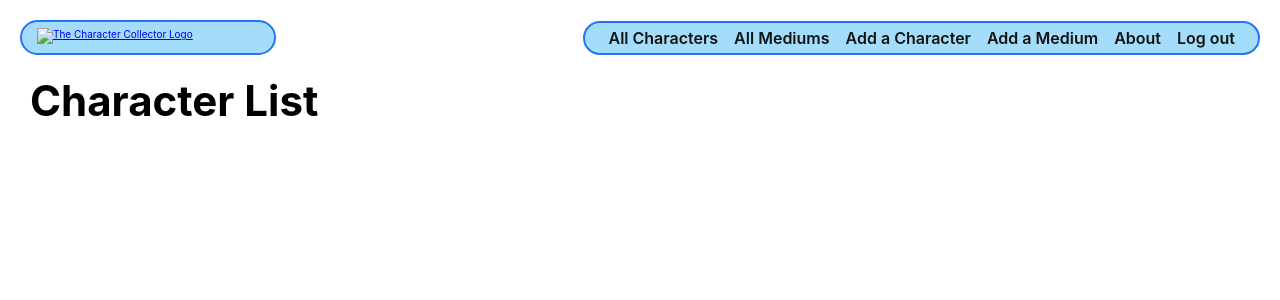
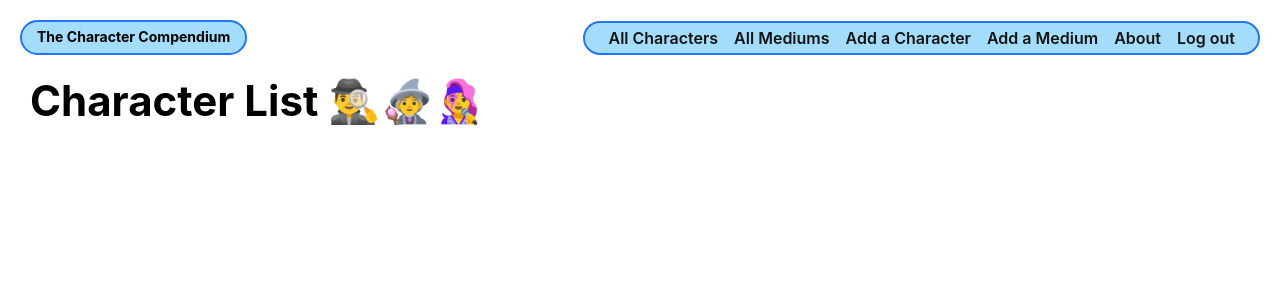
Before and after one commit to jlandis320/character-collector, a Django app: page /characters/ in a window 1280 px wide. Shown: the top 300 px of the page. Run offline with Django 4.2, Linux system fonts and the light colour scheme; the visitor is signed in with stand-in values (Sample User, id 1); data that the repository does not hold is empty.

Commit message:
replaces imgs with emojis

```diff
--- a/main_app/static/css/base.css
+++ b/main_app/static/css/base.css
@@ -184,6 +184,7 @@ nav li {
   /* visual fix to help align logo */
   .header-logo-container {
     padding-top: 3px;
+    width: fit-content;
   }
 
   nav {
@@ -196,9 +197,7 @@ nav li {
     flex-wrap: nowrap;
   }
 
-  .header-logo-container {
-    width: 213px;
-  }
+
 
   .page-header h1 {
     font-size: var(--font-xtreme);
@@ -251,7 +250,7 @@ nav li {
   .header-logo-container {
     /* visual fix to help align logo */
     padding-top: 6px;
-    width: 256px;
+    width: fit-content;
     height: 35px;
   }
 
--- a/main_app/templates/about.html
+++ b/main_app/templates/about.html
@@ -4,7 +4,7 @@
 <h1>About the Character Collector</h1>
 <hr />
 <p class="page-content">
-  I like my characters sopping wet
+  Keep track of your favorite fictional fellows in the Character Compendium! You can add characters, the titles they appear in, and the mediums that they live in!
 </p>
 
 {% endblock content%}
--- a/main_app/templates/base.html
+++ b/main_app/templates/base.html
@@ -8,7 +8,7 @@
   <link
     rel="shortcut icon"
     type="image/png"
-    href="{% static 'images/bugs.png' %}"
+    href="{% static 'images/favicon.ico' %}"
   >
   <title>Character Collector</title>
   <link rel="stylesheet" type="text/css" href="{% static 'css/base.css' %}">
@@ -17,14 +17,9 @@
 </head>
 <body>
   <header>
-    <div class="header-logo-container">
-      <a href="/">
-        <img
-          src=""
-          alt="The Character Collector Logo"
-        >
+      <a href="/" style="text-align:center;text-decoration:none;color:black;font-size:larger">
+        <h3 class="header-logo-container">The Character Compendium</h3>
       </a>
-    </div>
     <nav>
       <ul>
         {% if user.is_authenticated %}
--- a/main_app/templates/characters/index.html
+++ b/main_app/templates/characters/index.html
@@ -7,11 +7,8 @@
 {% endblock %} {% block content %}
 
 <section class="page-header">
-  <h1>Character List</h1>
-  <img src="" />
-  <img src="" />
-  <img src="" />
-  <img src="" />
+  <h1>Character List 🕵️‍♂️🧙‍♀️👩‍🎤</h1>
+
 </section>
 
 <section class="card-container">
@@ -20,7 +17,6 @@
     <a href="/characters/{{ character.id }}">
       <div class="card-content">
         <div class="card-img-container">
-          <img src="" alt="a picture of a character" />
         </div>
         <h2 class="card-title">{{ character.name }}</h2>
         <p>Age: {{ character.age }}</p>
--- a/main_app/templates/home.html
+++ b/main_app/templates/home.html
@@ -8,9 +8,6 @@
 {% block content %}
 
 <section class="logo-container">
-  <div class="character-container">
-    <img src="{% static 'images/header-logo.png' %}" alt="Choose Your Character" />
-  </div>
   <img
     src="{% static 'images/header-logo.png' %}"
     alt="Character Collector Logo"
--- a/main_app/templates/main_app/character_confirm_delete.html
+++ b/main_app/templates/main_app/character_confirm_delete.html
@@ -4,8 +4,7 @@
 {% block content %}
 
 <div class="page-header">
-  <h1>Delete Character?</h1>
-  <img src="{% static '' %}" alt="placeholder"/>
+  <h1>Delete Character? 😵</h1>
 </div>
 <h2>Are you sure you want to delete {{ character.name }}?</h2>
 
--- a/main_app/templates/main_app/character_form.html
+++ b/main_app/templates/main_app/character_form.html
@@ -11,9 +11,8 @@
   {% if character %}
   <h1>Edit {{character.name}}</h1>
   {% else %}
-  <h1>Add a Character</h1>
+  <h1>Add a Character 👥</h1>
   {% endif %}
-  <img src="{% static '' %}" alt="placeholder img"/>
 </div>
 {% comment %}
   Leaving the action empty makes the form post to the same url used to display it
--- a/main_app/templates/main_app/medium_confirm_delete.html
+++ b/main_app/templates/main_app/medium_confirm_delete.html
@@ -4,8 +4,7 @@
 {% block content %}
 
 <div class="page-header">
-  <h1>Delete Medium?</h1>
-  <img src="{% static 'images/nerd-cat.svg' %}" alt="A cat using a computer"/>
+  <h1>Delete Medium? 🤕</h1>
 </div>
 <h2>Are you sure you want to delete {{ object.name }}?</h2>
 
--- a/main_app/templates/main_app/medium_form.html
+++ b/main_app/templates/main_app/medium_form.html
@@ -8,11 +8,10 @@
 {% block content %}
 <div class="page-header">
   {% if object %}
-    <h1>Edit {{object.name}}</h1>
+    <h1>Edit {{object.medium}} 👾🎭📚</h1>
   {% else %}
-    <h1>Add a Medium</h1>
+    <h1>Add a Medium 👾🎭📚</h1>
   {% endif %}
-  <img src="{% static 'images/nerd-cat.svg' %}" alt="A cat using a computer"/>
 </div>
 <form action="" method="post" class="form-container" autocomplete="off">
   {% csrf_token %}
--- a/main_app/templates/main_app/medium_list.html
+++ b/main_app/templates/main_app/medium_list.html
@@ -12,11 +12,7 @@
 {% block content %}
 
 <section class="page-header">
-  <h1>All Mediums</h1>
-  <img src="{% static 'images/string.svg' %}" alt="A ball of string" />
-  <img src="{% static 'images/mouse.svg' %}" alt="A mouse" />
-  <img src="{% static 'images/post.svg' %}" alt="A scratching post" />
-  <img src="{% static 'images/fish.svg' %}" alt="A fishy toy" />
+  <h1>All Mediums  🎥  👾 📼</h1>
 </section>
 
 <section class="card-container">
--- a/main_app/templates/signup.html
+++ b/main_app/templates/signup.html
@@ -8,8 +8,7 @@
 {% block content %}
 
 <div class="page-header">
-  <h1>Sign Up</h1>
-  <img src="{% static 'images/nerd-cat.svg' %}" alt="A cat using a computer"/>
+  <h1>Sign Up 👤🤳</h1>
 </div>
 {% if error_message %}
   <p class="red-text">{{ error_message }}</p>
```
Also changed, not shown: main_app/templates/characters/detail.html (+1 -19 lines), main_app/static/images/bugs.png (deleted), main_app/static/images/favicon.ico (added).
